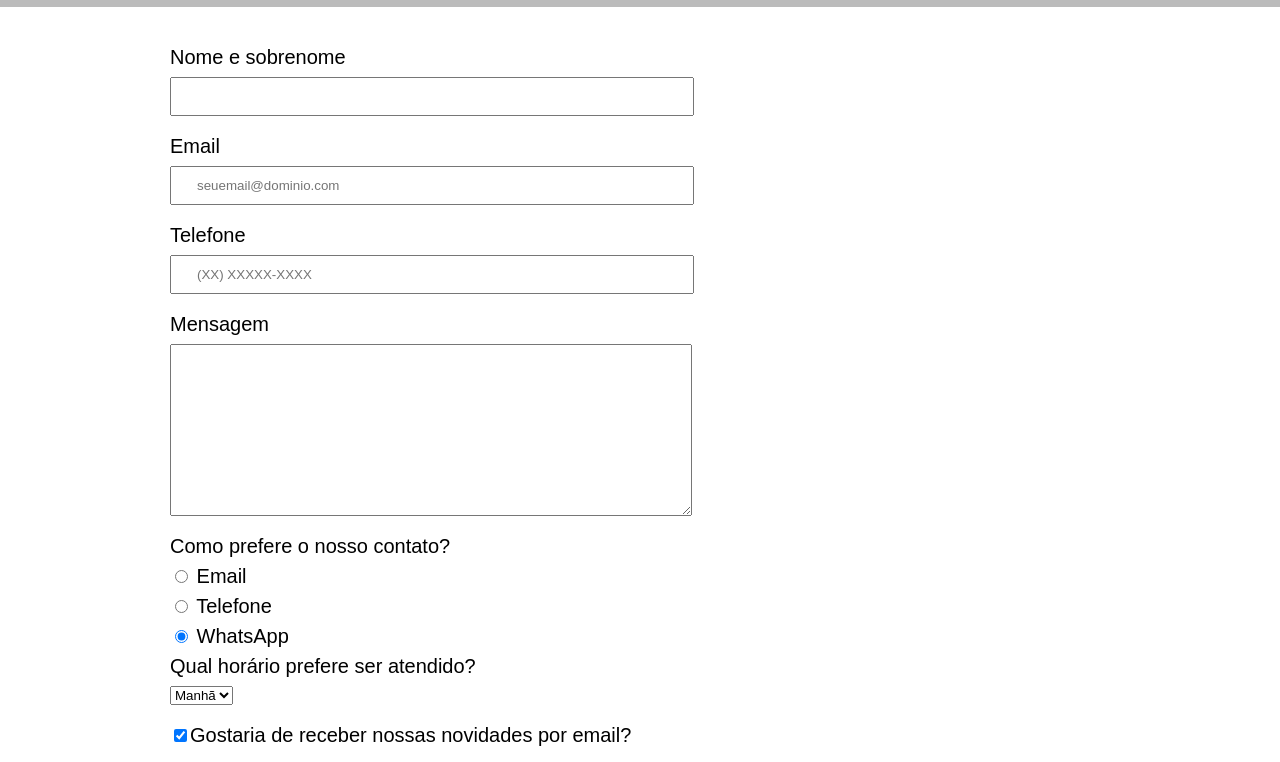
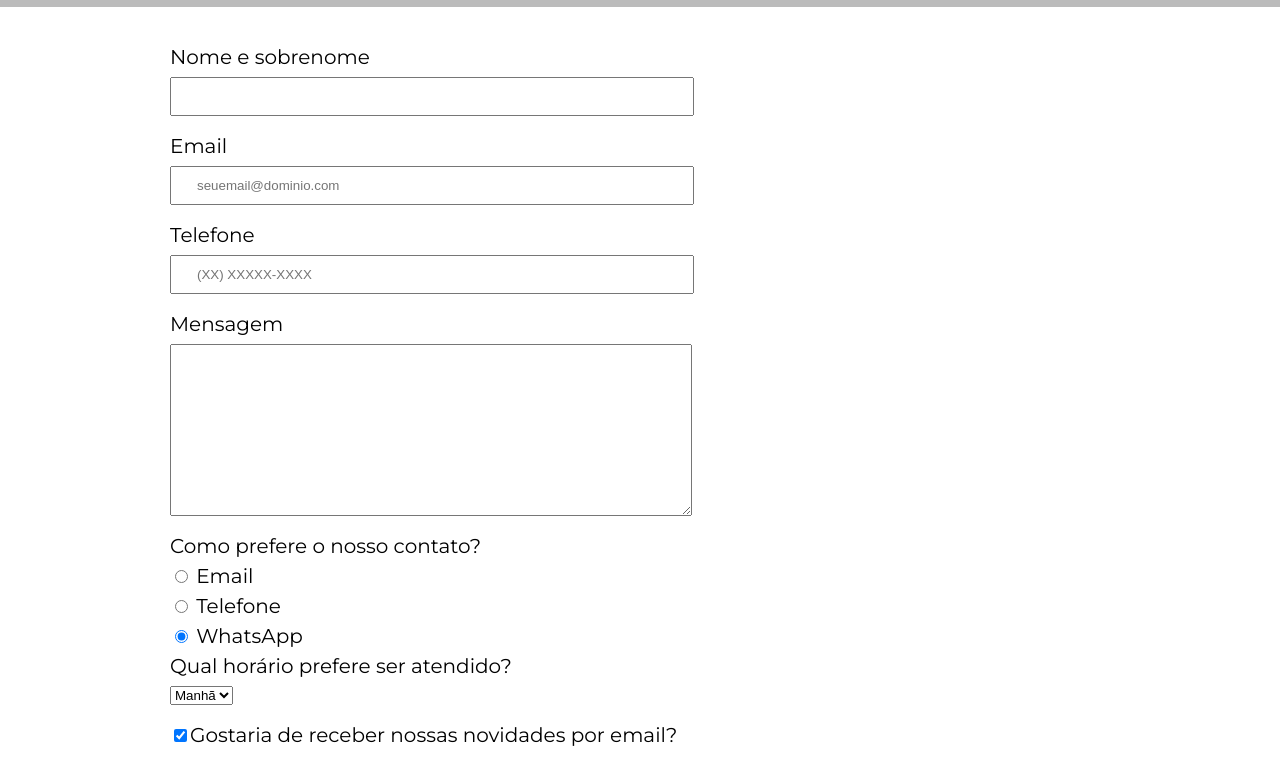
Before and after one commit to johnnysoutodev/alura-html-css-parte-4, a plain HTML site: page src/contato.html in a window 1280 px wide. Shown: the part 286-1048 px from the top of the page. Drawn offline with Linux system fonts and the light colour scheme.

Commit message:
Update global.css

```diff
--- a/src/css/global.css
+++ b/src/css/global.css
@@ -1,4 +1,6 @@
 /* global.css */
+
+@import url('https://fonts.googleapis.com/css2?family=Montserrat&display=swap');
 
 body {
 	font-family: 'Montserrat', sans-serif;
```
